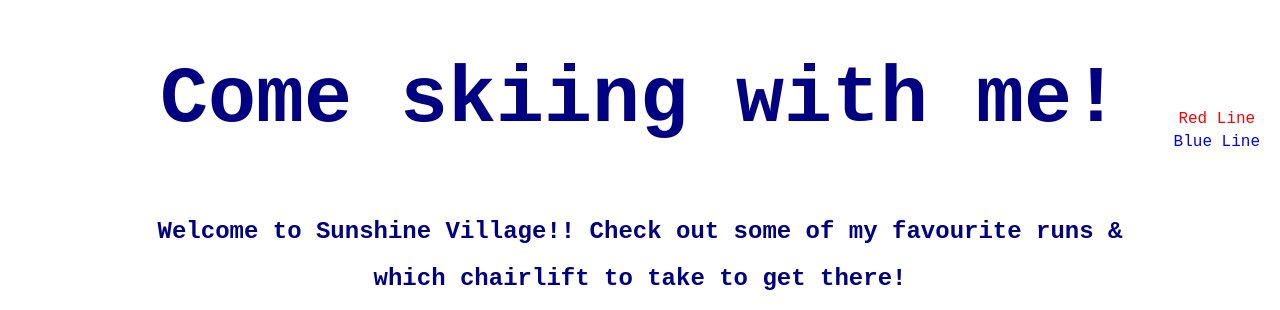
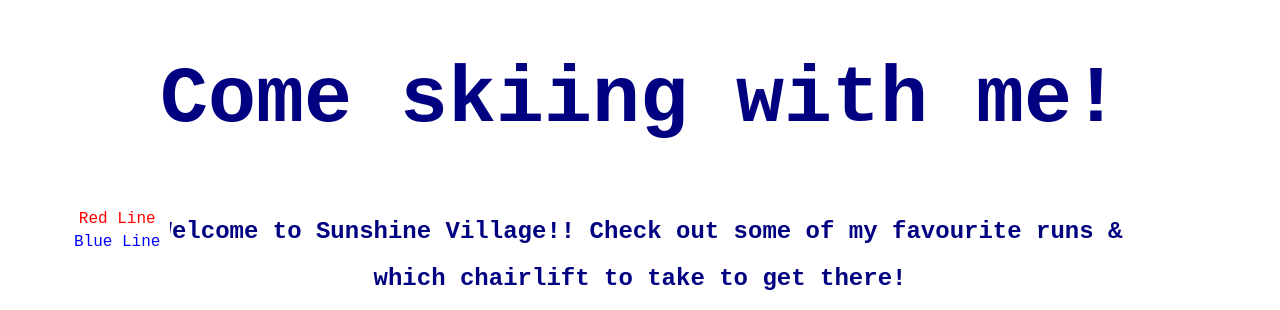
Before and after one commit to aherstek/geom99lab1, a plain HTML site: page story/index.html in a window 1280 px wide. Shown: the top 310 px of the page. Drawn offline with Linux system fonts and the light colour scheme; some packages are replaced by stand-ins of ours.

Commit message:
Update index.html

```diff
--- a/story/index.html
+++ b/story/index.html
@@ -46,7 +46,8 @@ markers references: https://github.com/googlemaps/js-samples/blob/main/samples/m
 
          .legend {
             position: absolute;
-            top: 100px;
+            top: 200px;
+            left: 50%
             right: 10px;
             background-color: white;
             padding: 10px;
```
